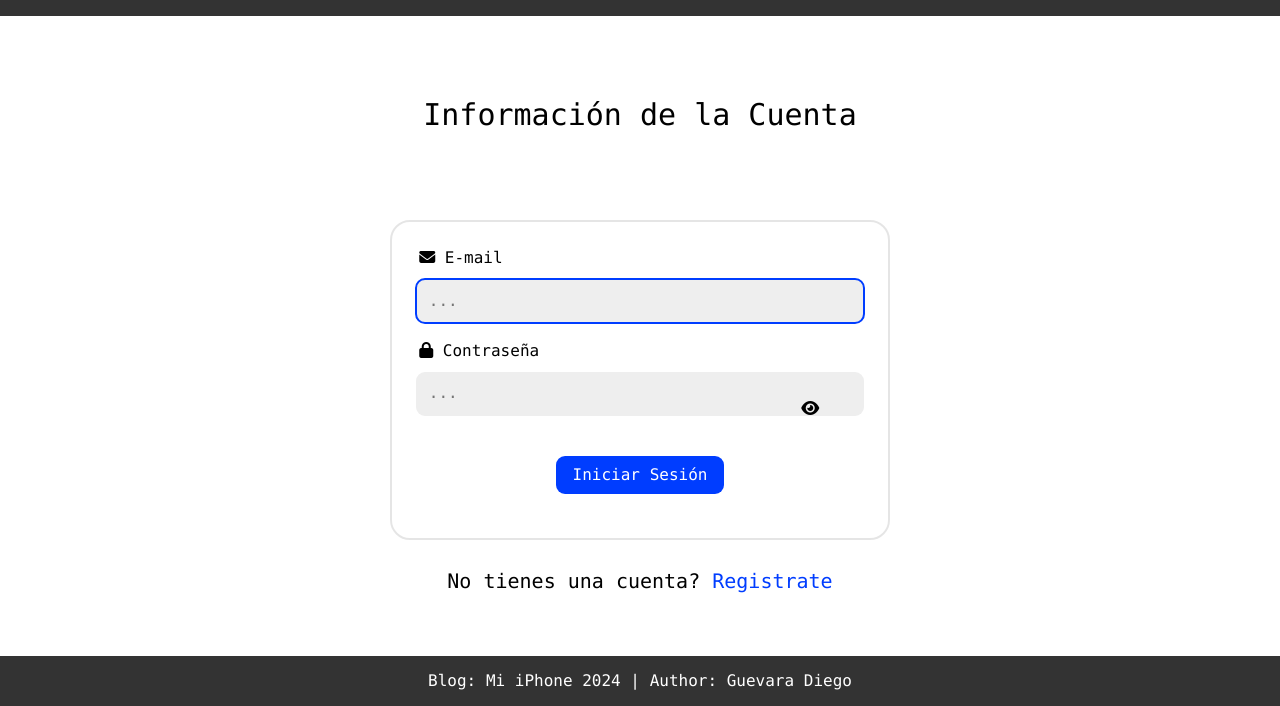
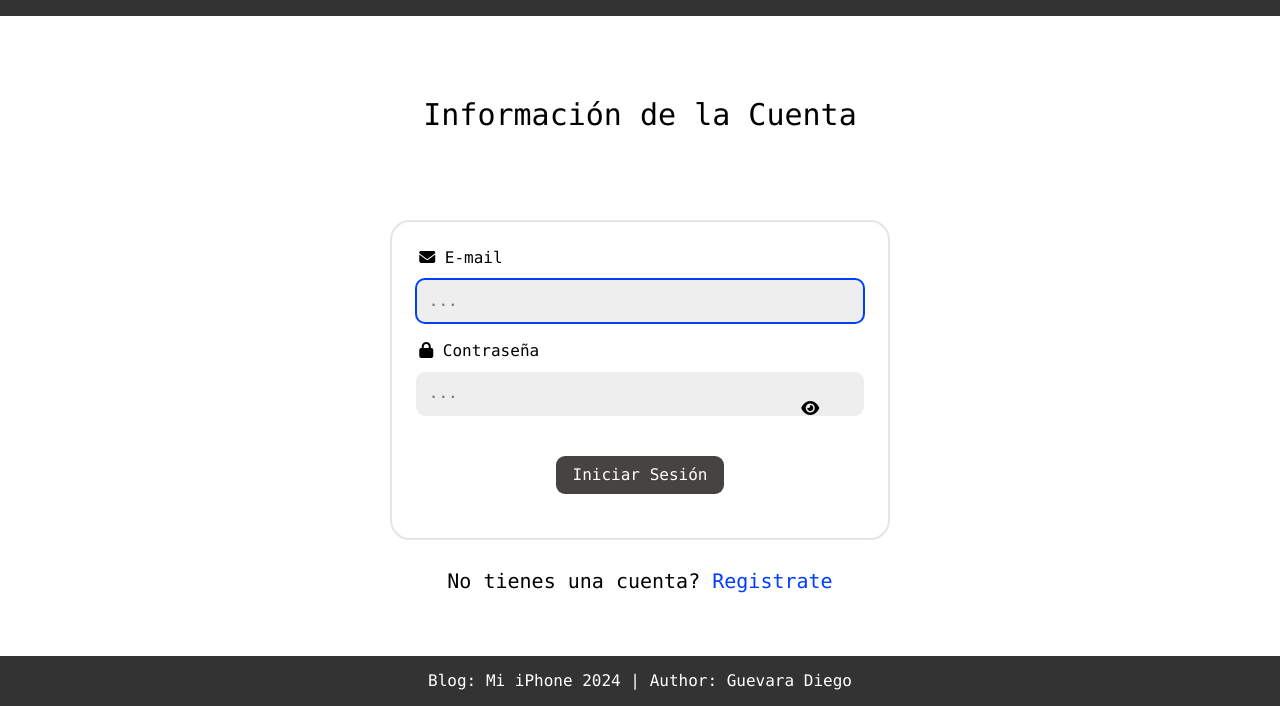
Before and after one commit to Diebut/Diebut.github.io, a website: page index.html in a window 1280 px wide. In both pictures the pointer is over the button "Iniciar Sesión". Shown: the part 96-802 px from the top of the page. Drawn offline with Linux system fonts and the light colour scheme.

Commit message:
agrega efecto botones ambos registros

```diff
--- a/Css/index.css
+++ b/Css/index.css
@@ -125,6 +125,9 @@ small {
 }
 button {
   margin: 140px 140px 20px;
+}
+button:hover{
+  background:#474343;
 }
 
 section p {
--- a/Css/loginRegistro.css
+++ b/Css/loginRegistro.css
@@ -171,6 +171,9 @@ input[type="checkbox"] {
 button {
   margin: 100px 100px 20px;
 }
+button:hover{
+  background:#474343;
+}
 section p {
   margin-top: 25px;
   font-size: 20px;
```
